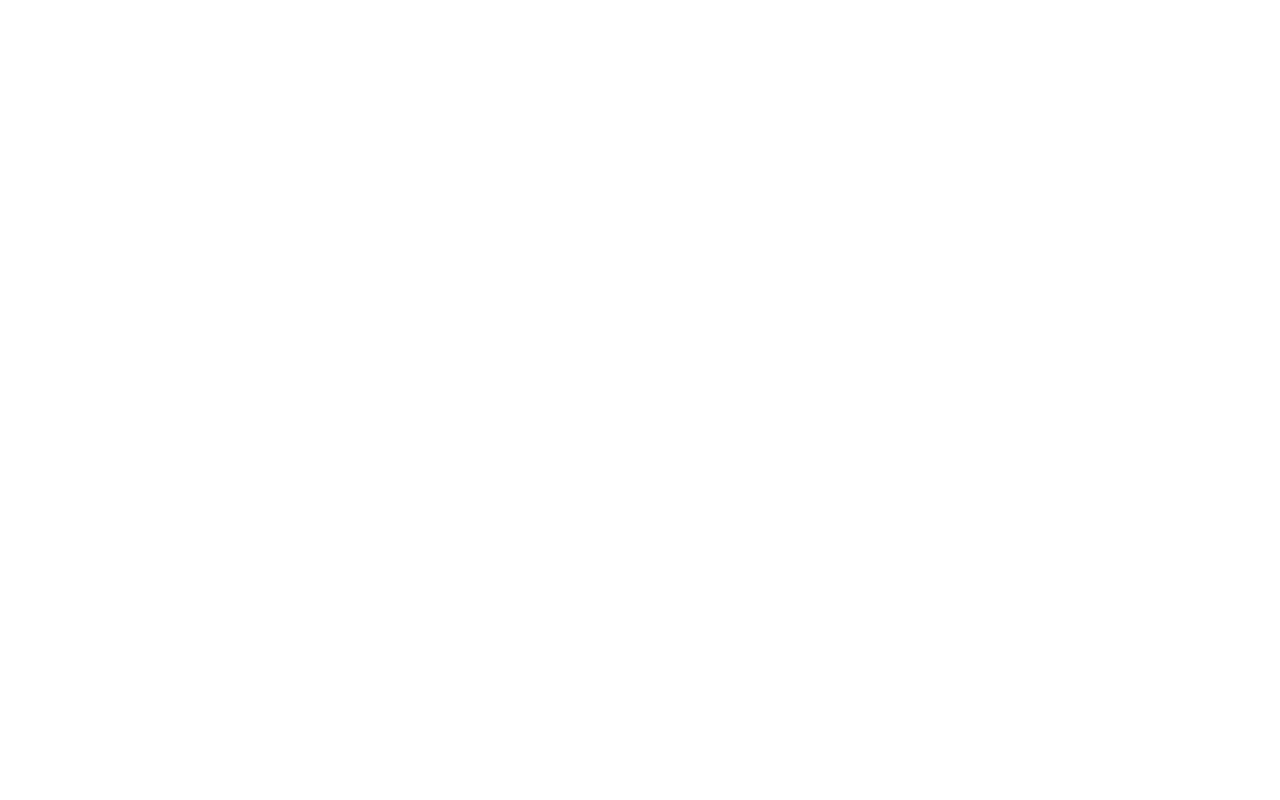
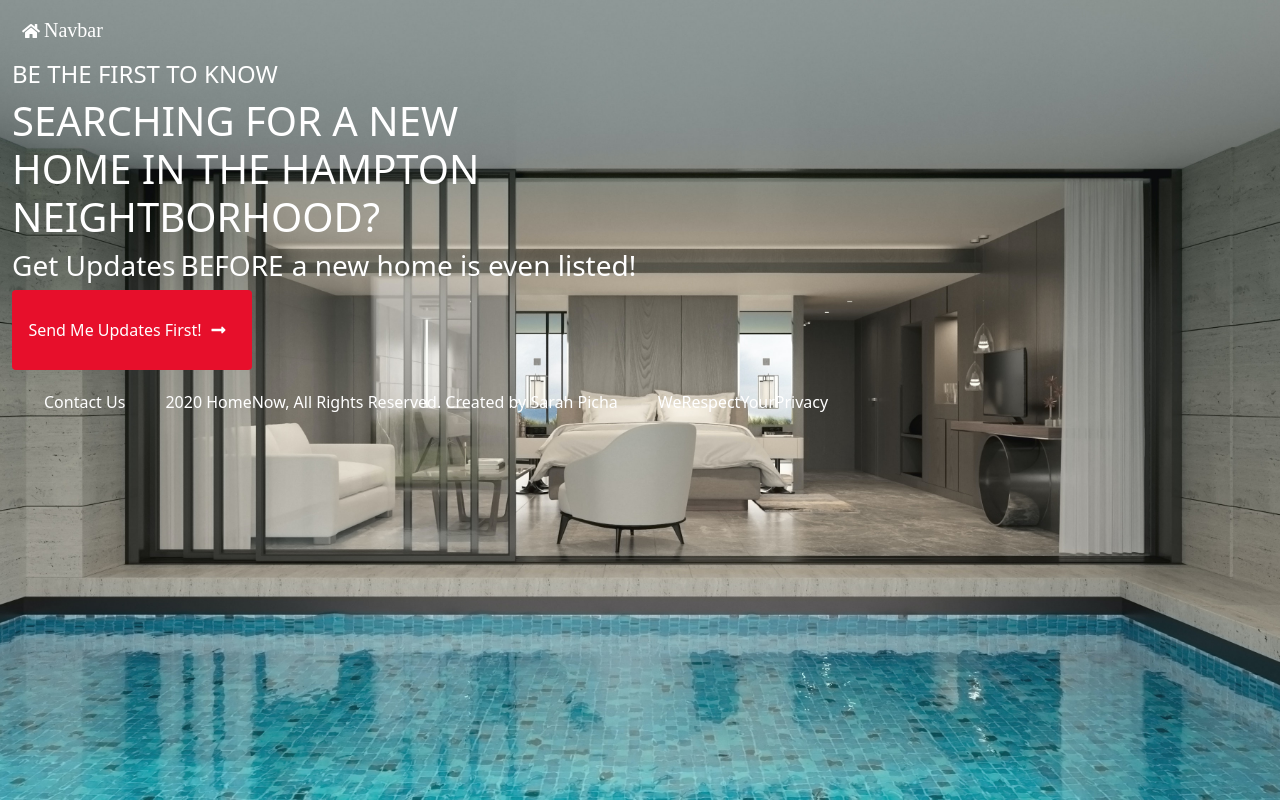
Before and after one commit to missysimmy/LandingPageOne, a plain HTML site: page index.html in a window 1280 px wide. Drawn offline with nearby package versions, Linux system fonts and the light colour scheme.

Commit message:
Working on placing content on page

```diff
--- a/index.html
+++ b/index.html
@@ -4,10 +4,40 @@
 	<meta charset="UTF-8">
 	<meta http-equiv="X-UA-Compatible" content="IE=edge">
 	<meta name="viewport" content="width=device-width, initial-scale=1.0">
-
+	<link rel="stylesheet" href="styles.css">
+	<link href="https://cdn.jsdelivr.net/npm/bootstrap@5.1.0/dist/css/bootstrap.min.css" rel="stylesheet" integrity="sha384-KyZXEAg3QhqLMpG8r+8fhAXLRk2vvoC2f3B09zVXn8CA5QIVfZOJ3BCsw2P0p/We" crossorigin="anonymous">
+	<script src="https://cdn.jsdelivr.net/npm/bootstrap@5.1.0/dist/js/bootstrap.bundle.min.js" integrity="sha384-U1DAWAznBHeqEIlVSCgzq+c9gqGAJn5c/t99JyeKa9xxaYpSvHU5awsuZVVFIhvj" crossorigin="anonymous"></script>
+	<link rel="stylesheet" href="https://use.fontawesome.com/releases/v5.15.4/css/all.css" integrity="sha384-DyZ88mC6Up2uqS4h/KRgHuoeGwBcD4Ng9SiP4dIRy0EXTlnuz47vAwmeGwVChigm" crossorigin="anonymous">
 	<title>Landing Page One</title>
 </head>
 <body>
+	<nav class="navbar">
+		<div class="container-fluid">
+			<i class="fas fa-home"><span class="navbar-brand mb-0 h1 p-1 ">Navbar</span></i>
+		</div>
+	</nav>
+
+	<div class="container-fluid">
+		<div class="row">
+			<div class="col">
+				<h4>Be The First To Know</h4>
+				<h1>Searching for a new<br> home in the Hampton<br> neightborhood?</h1>
+				<h3>Get Updates<span class="caps">Before</span>a new home is even listed!</h3>
+				<button type="button" class="btn"><span class="capitalize">Send Me Updates First!<i class="fas fa-long-arrow-alt-right"></i></span></button>
+			</div>
+		</div>
+
+		<footer>
+			<div class="container-fluid">
+				<div class="row">
+					<div class="col d-inline-flex">
+						<p>Contact Us</p>
+						<p>2020 HomeNow, All Rights Reserved. Created by Sarah Picha</p>
+						<p>WeRespectYourPrivacy</p>
+					</div>
+				</div>
+			</div>
+		</footer>
 
 </body>
 </html>
--- a/styles.css
+++ b/styles.css
@@ -0,0 +1,45 @@
+* {
+	padding: 0;
+	margin: 0;
+	box-sizing: border-box;
+}
+body {
+	background-image: url('img/pool.jpg');
+	background-size: cover;
+	background-repeat: no-repeat;
+	height: 100vh;
+	background-position: center;
+}
+.navbar {
+	color: #fff;
+}
+h4 {
+	text-transform: uppercase;
+	color: #ffffff;
+}
+h1 {
+	text-transform: uppercase;
+	color: #ffffff;
+	font-weight: bold;
+}
+h3 {
+	color: #ffffff;
+}
+.caps  {
+	text-transform: uppercase;
+	color: #ffffff;
+	padding: 0 8px 0 5px;
+}
+button.btn {
+	background-color: #e70f2b;
+	color: #ffffff;
+	height: 5rem;
+	width: 15rem;
+}
+.fas {
+	padding: 10px;
+}
+p {
+	color: #ffffff;
+	padding: 20px;
+}
```
Also changed, not shown: img/house.jpg (added), img/house.png (added), img/pool.jpg (added).
